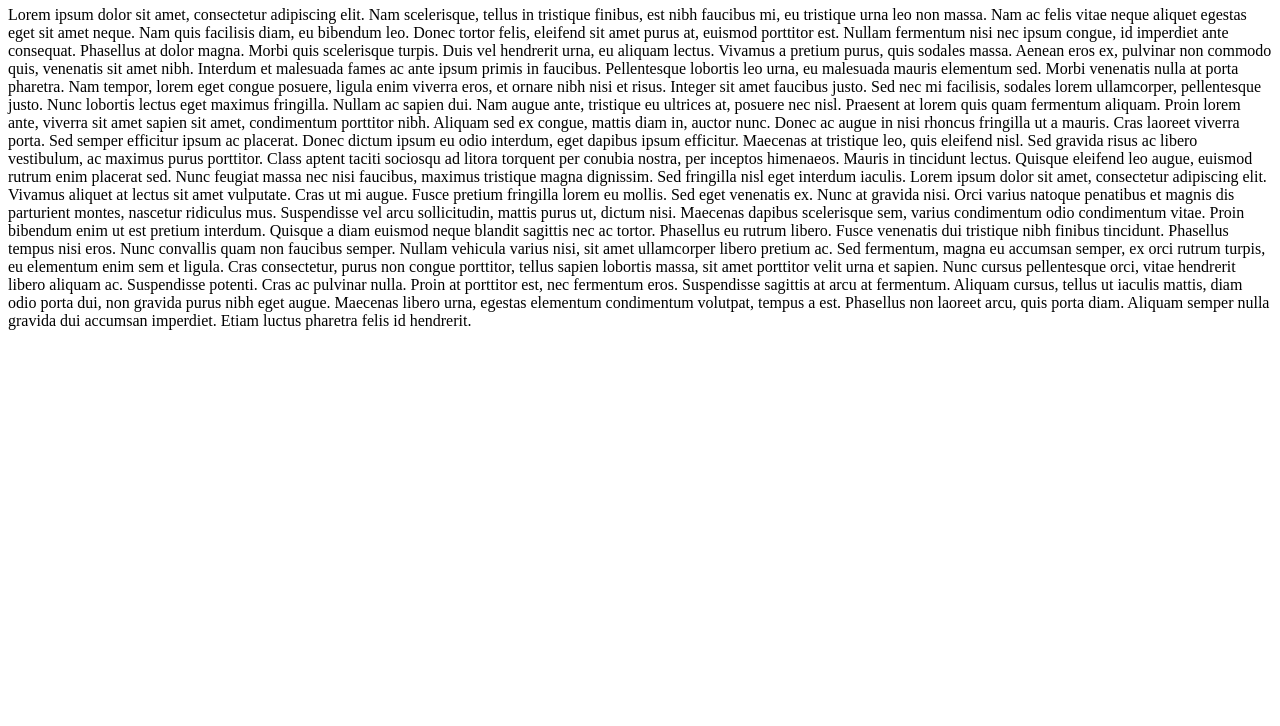
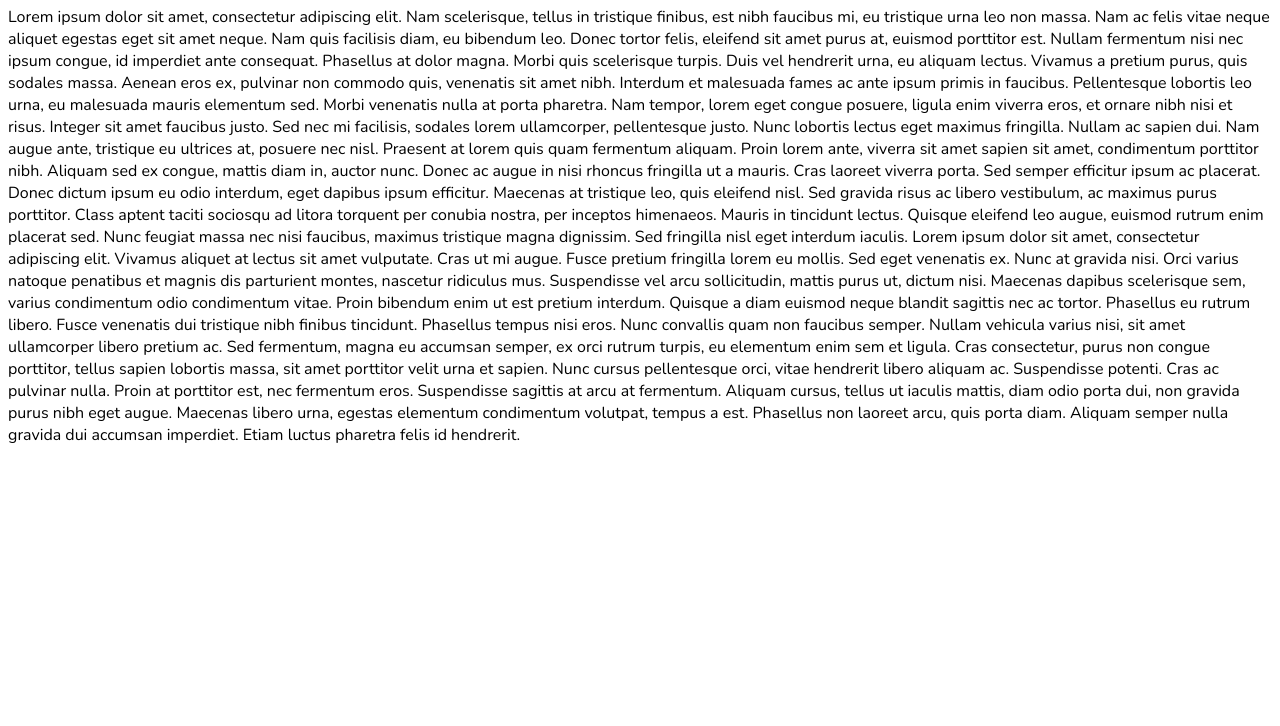
Before and after one commit to tonyabarnes/tonyabarnes.github.io, a plain HTML site: page index.html in a window 1280 px wide. Shown: the part 74-800 px from the top of the page. Drawn offline with nearby package versions, Linux system fonts and the light colour scheme.

Commit message:
Update index.html

```diff
--- a/index.html
+++ b/index.html
@@ -1,6 +1,7 @@
 <!DOCTYPE html>
 <html>
 <head>
+  <link rel="stylesheet" type="text/css" href="stylesheet.css">
   <!-- Global site tag (gtag.js) - Google Analytics -->
   <script async src="https://www.googletagmanager.com/gtag/js?id=UA-135271990-1"></script>
   <script>
@@ -10,6 +11,7 @@
 
     gtag('config', 'UA-135271990-1');
   </script>
+  <link href="https://fonts.googleapis.com/css?family=Nunito|Raleway:500" rel="stylesheet">
 </head>
 <body>
     <h1>Hello World</h1>
```
